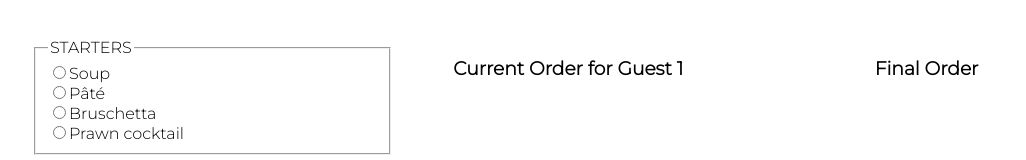
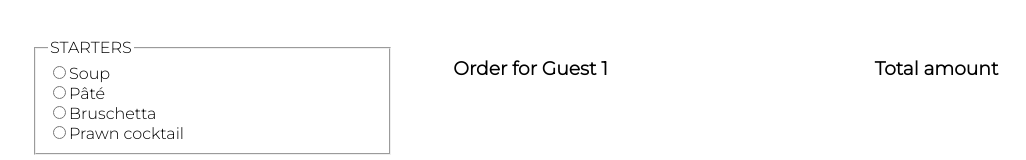
Before and after one commit to tishayaem/menu-code-test-react-cra, a React (Create React App) app: page / in a window 1280 px wide. Shown: the top 160 px of the page, without its empty margins (6-1032 px from the left). Built offline with nearby package versions, Linux system fonts and the light colour scheme.

Commit message:
Setup for github pages deployment

```diff
--- a/src/Components/Order/Order.js
+++ b/src/Components/Order/Order.js
@@ -22,12 +22,12 @@ export default function Order(props) {
   return (
     <React.Fragment>
       <div>
-      {props.user < 3 ? <div className="current-order"><h3>Current Order for Guest {props.user}</h3><label>{formatPrice(total)}</label> </div> : null}
+      {props.user < 3 ? <div className="current-order"><h3>Order for Guest {props.user}</h3><label>{formatPrice(total)}</label> </div> : null}
 
 
       </div>
       <div className="final-order">
-      <h3>Final Order</h3>
+      <h3>Total amount</h3>
       <label>{formatPrice(totalForTwo)}</label>
       </div>
     </React.Fragment>
```
Also changed, not shown: package.json (+7 -2 lines), 2 other files (tests, documents, lock files or other folders).
